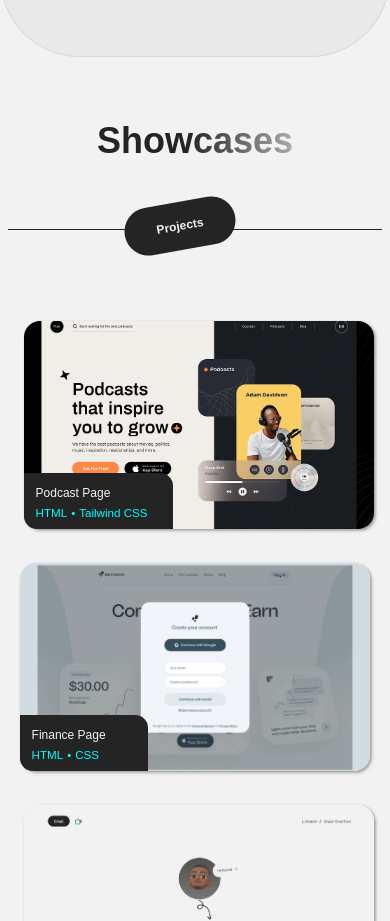
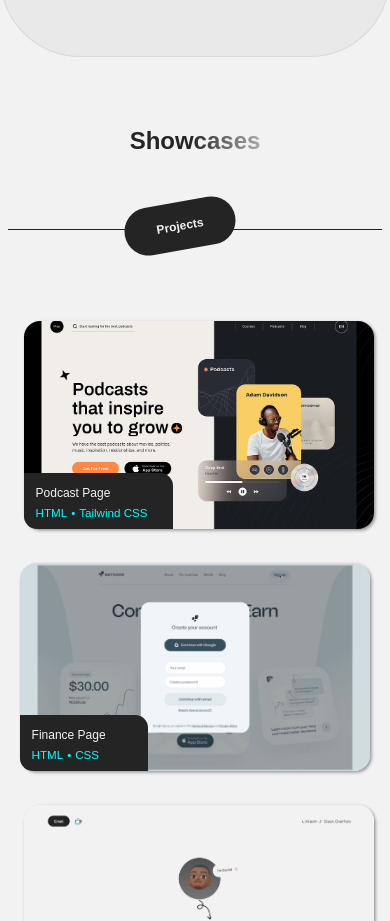
Before and after one commit to heisdanielade/Portfolio-Website-v1, a website: page public/index.html in a window 390 px wide. Shown: the part 1501-2422 px from the top of the page. Drawn offline with nearby package versions, Linux system fonts and the light colour scheme; a web font is replaced by a local one.

Commit message:
minor changes 2

```diff
--- a/src/css/styles.css
+++ b/src/css/styles.css
@@ -469,7 +469,7 @@ a, button{
         border: 0.035rem solid var(--section-border-color);
     }
     .services .title-info,
-    .prjects .title-info{
+    .projects .title-info{
         font-size: 1.5rem;
     }
     .services .title,
```
Also changed, not shown: public/output.css.
